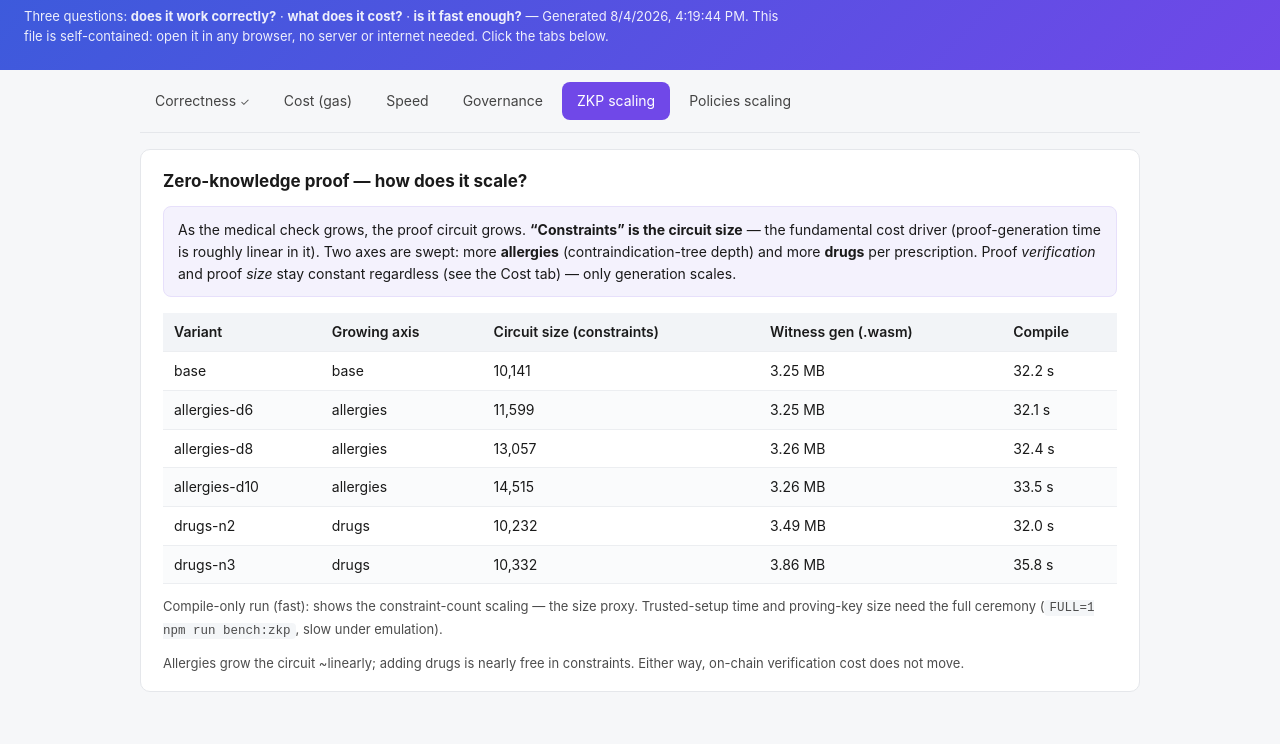
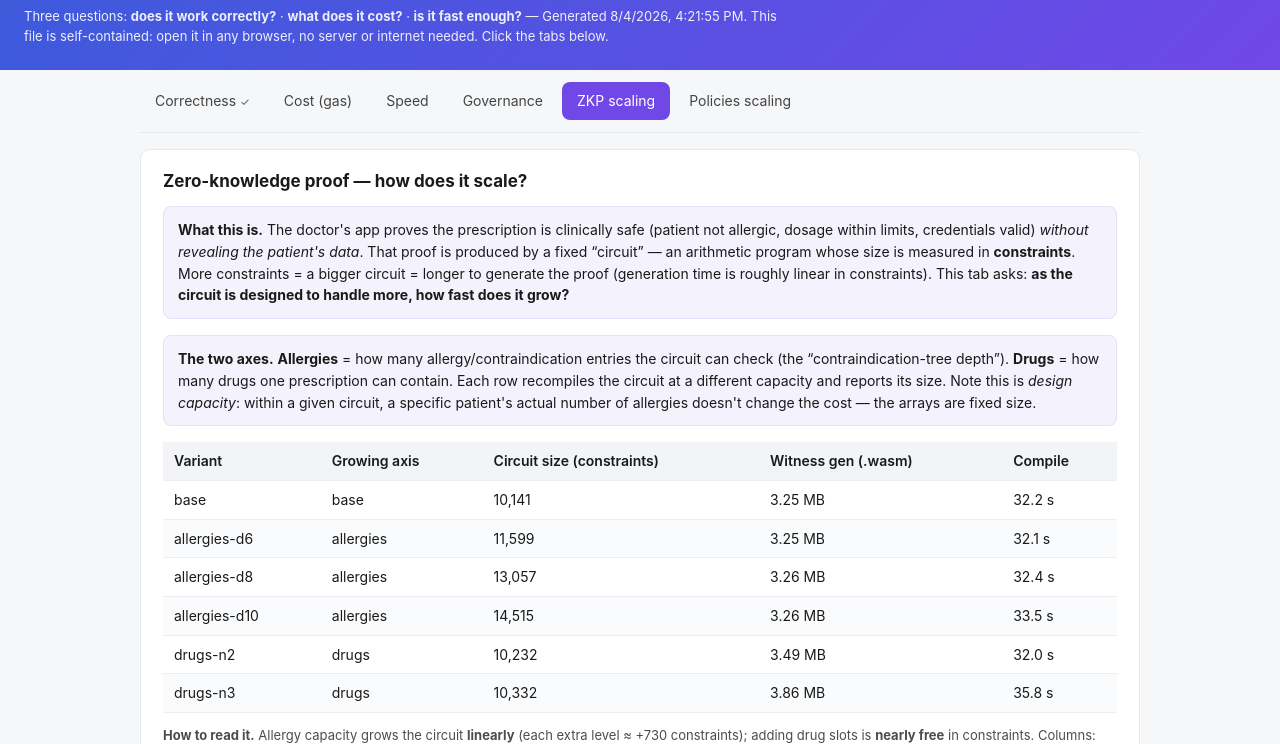
Before and after one commit to medalex/ehealth-evaluation, a website: page results/report.html in a window 1280 px wide. Both pictures are taken after a click on the button "ZKP scaling". Shown: the part 56-800 px from the top of the page. Drawn offline with Linux system fonts and the light colour scheme.

Commit message:
ux(report-html): fuller plain-language explanation on the ZKP tab
Explain what the zero-knowledge proof does here (prove clinical safety without revealing
patient data), what 'constraints' mean, the two capacity axes (allergies / drugs) and the
design-capacity vs runtime distinction, how to read each column, and why it matters (only
generation scales; verification + proof size stay constant).

```diff
--- a/results/report.html
+++ b/results/report.html
@@ -41,7 +41,7 @@
 <body>
 <header><h1>eHealth prototype — evaluation results</h1>
 <p>Three questions: <b>does it work correctly?</b> · <b>what does it cost?</b> · <b>is it fast
-enough?</b> — Generated 8/4/2026, 4:19:44 PM. This file is self-contained: open it in any
+enough?</b> — Generated 8/4/2026, 4:21:55 PM. This file is self-contained: open it in any
 browser, no server or internet needed. Click the tabs below.</p></header>
 <main>
   <nav class="tabs"><button class="tab active" data-tab="correctness">Correctness <span class="tbadge">✓</span></button><button class="tab" data-tab="gas">Cost (gas)</button><button class="tab" data-tab="feasibility">Speed</button><button class="tab" data-tab="dao">Governance</button><button class="tab" data-tab="zkp">ZKP scaling</button><button class="tab" data-tab="policies">Policies scaling</button></nav>
@@ -82,15 +82,28 @@ browser, no server or internet needed. Click the tabs below.</p></header>
       <p class="note">Per-conflict cost grows gently (roughly one small vote each); nothing here
       is expensive by blockchain standards.</p></section>
 <section class="panel" id="panel-zkp"><h2>Zero-knowledge proof — how does it scale?</h2>
-      <p class="intro">As the medical check grows, the proof circuit grows. <b>“Constraints” is
-      the circuit size</b> — the fundamental cost driver (proof-generation time is roughly linear
-      in it). Two axes are swept: more <b>allergies</b> (contraindication-tree depth) and more
-      <b>drugs</b> per prescription. Proof <i>verification</i> and proof <i>size</i> stay
-      constant regardless (see the Cost tab) — only generation scales.</p>
+      <p class="intro"><b>What this is.</b> The doctor's app proves the prescription is clinically
+      safe (patient not allergic, dosage within limits, credentials valid) <i>without revealing
+      the patient's data</i>. That proof is produced by a fixed “circuit” — an arithmetic program
+      whose size is measured in <b>constraints</b>. More constraints = a bigger circuit = longer to
+      generate the proof (generation time is roughly linear in constraints). This tab asks:
+      <b>as the circuit is designed to handle more, how fast does it grow?</b></p>
+      <p class="intro"><b>The two axes.</b> <b>Allergies</b> = how many allergy/contraindication
+      entries the circuit can check (the “contraindication-tree depth”). <b>Drugs</b> = how many
+      drugs one prescription can contain. Each row recompiles the circuit at a different capacity
+      and reports its size. Note this is <i>design capacity</i>: within a given circuit, a specific
+      patient's actual number of allergies doesn't change the cost — the arrays are fixed size.</p>
       <div class="tw"><table><thead><tr><th>Variant</th><th>Growing axis</th><th>Circuit size (constraints)</th><th>Witness gen (.wasm)</th><th>Compile</th></tr></thead><tbody><tr><td>base</td><td>base</td><td>10,141</td><td>3.25 MB</td><td>32.2 s</td></tr><tr><td>allergies-d6</td><td>allergies</td><td>11,599</td><td>3.25 MB</td><td>32.1 s</td></tr><tr><td>allergies-d8</td><td>allergies</td><td>13,057</td><td>3.26 MB</td><td>32.4 s</td></tr><tr><td>allergies-d10</td><td>allergies</td><td>14,515</td><td>3.26 MB</td><td>33.5 s</td></tr><tr><td>drugs-n2</td><td>drugs</td><td>10,232</td><td>3.49 MB</td><td>32.0 s</td></tr><tr><td>drugs-n3</td><td>drugs</td><td>10,332</td><td>3.86 MB</td><td>35.8 s</td></tr></tbody></table></div>
-      <p class="note">Compile-only run (fast): shows the constraint-count scaling — the size proxy. Trusted-setup time and proving-key size need the full ceremony (<code>FULL=1 npm run bench:zkp</code>, slow under emulation).</p>
-      <p class="note">Allergies grow the circuit ~linearly; adding drugs is nearly free in
-      constraints. Either way, on-chain verification cost does not move.</p></section>
+      <p class="note"><b>How to read it.</b> Allergy capacity grows the circuit <b>linearly</b>
+      (each extra level ≈ +730 constraints); adding drug slots is <b>nearly free</b> in constraints.
+      Columns: <b>constraints</b> = circuit size; <b>.wasm</b> = the witness-generator program size;
+      <b>compile</b> = time to build the circuit (measured under amd64 emulation, so it is not a
+      production figure — the trend is what matters).</p>
+      <p class="note">This is a fast <b>compile-only</b> run: it captures the constraint-count scaling (the size proxy). Trusted-setup time and proving-key size need the full ceremony — <code>FULL=1 npm run bench:zkp</code> (slow under emulation).</p>
+      <p class="note"><b>Why it matters.</b> Only proof <i>generation</i> scales, and it is a
+      one-time, client-side step at prescribing. Proof <i>verification</i> on-chain and the proof
+      <i>size</i> stay <b>constant</b> no matter how big the circuit is (see the Cost tab) — so the
+      recurring, on-chain cost never grows with clinical complexity.</p></section>
 <section class="panel" id="panel-policies"><h2>Governance-query latency — does it scale with the number of policies?</h2>
       <p class="intro">The prover reads the full set of clinical policies (theory T) from the
       knowledge graph at issuance time. This measures how long that <code>GET /policies</code>
```
Also changed, not shown: report-html.mjs (+21 -8 lines).
